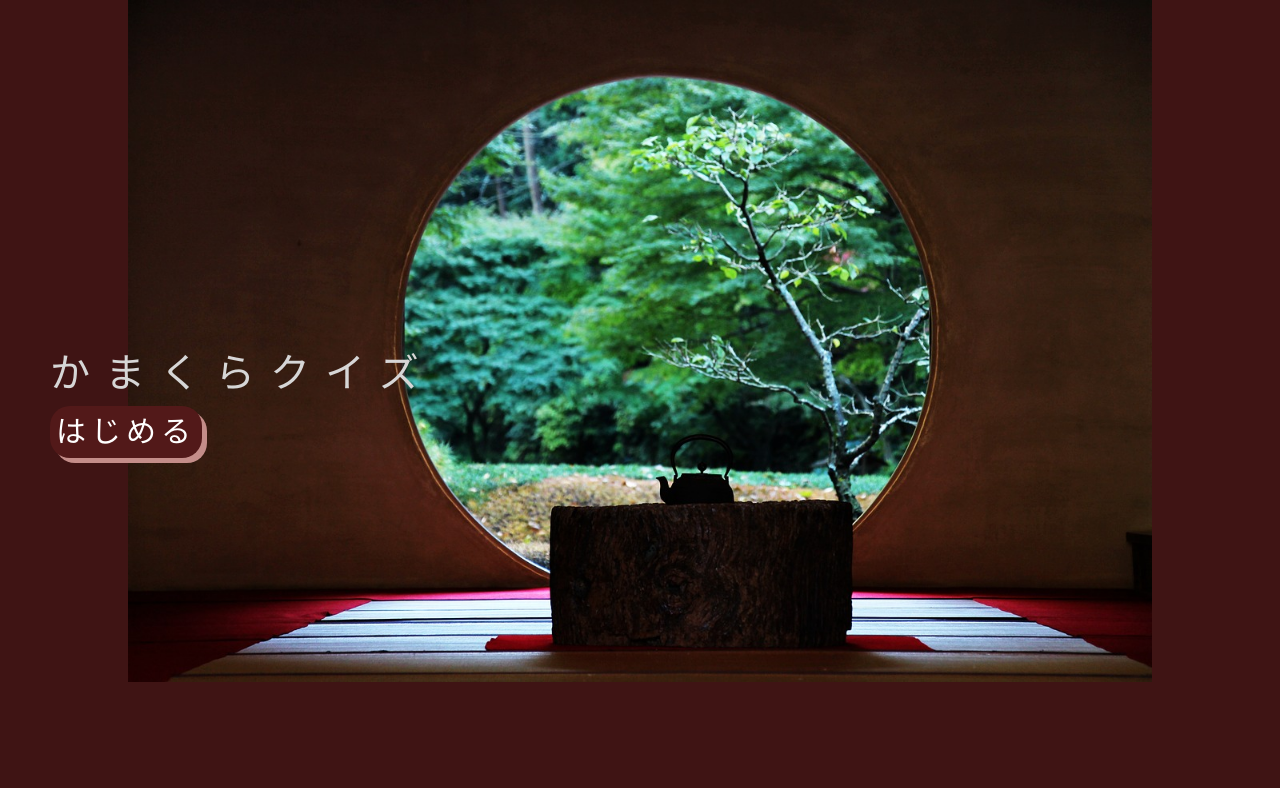
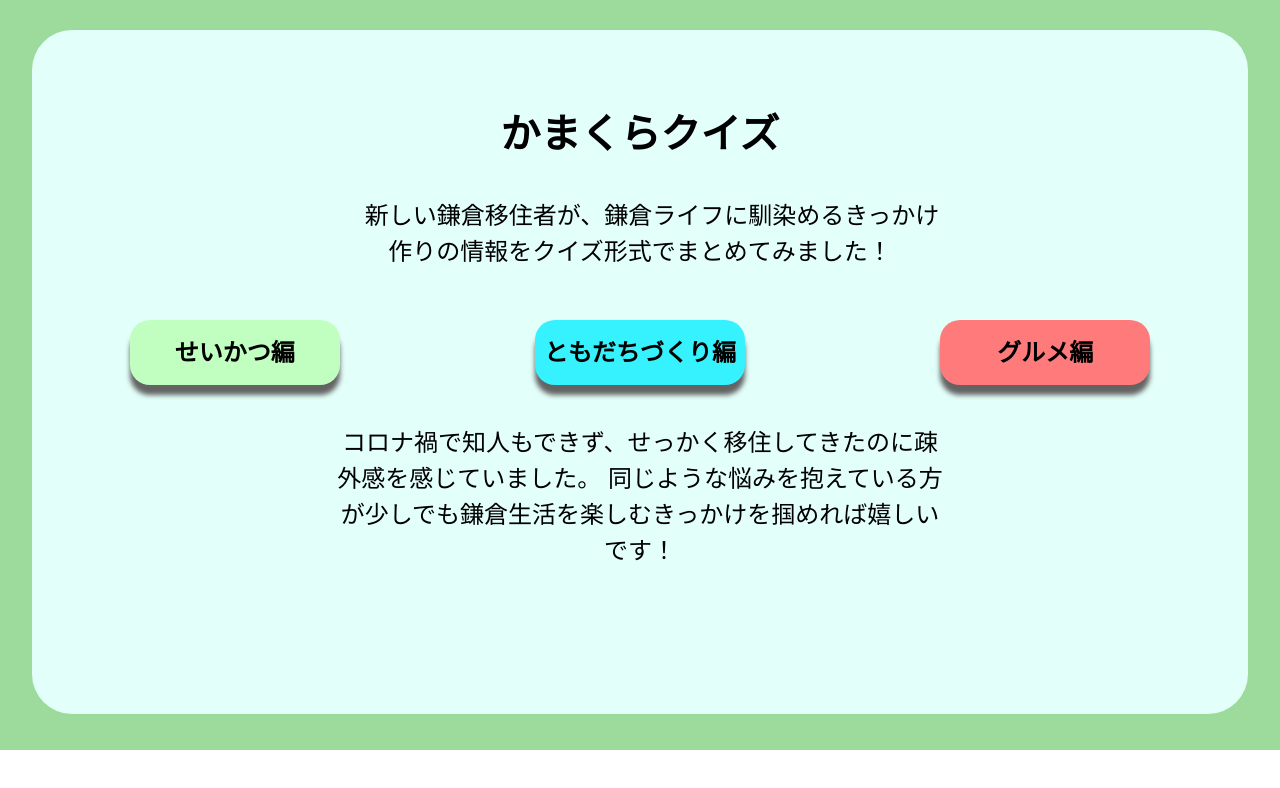
Before and after one commit to seita39/kamakura4, a plain HTML site: page index.html in a window 1280 px wide. Drawn offline with nearby package versions, Linux system fonts and the light colour scheme.

Commit message:
Add files via upload

```diff
--- a/index.html
+++ b/index.html
@@ -4,19 +4,60 @@
     <meta charset="UTF-8">
     <meta name="viewport" content="width=device-width, initial-scale=1.0, maximum-scale=1.0, minimum-scale=1.0">
     <title>かまくらクイズ</title>
-    <link rel="stylesheet" href="https://seita39.github.io/kamakura4/style.css">
+    <link rel="stylesheet" href="https://seita39.github.io/kamakura4/styles.css">
     <link rel="stylesheet" href="https://stackpath.bootstrapcdn.com/bootstrap/4.2.1/css/bootstrap.min.css" integrity="sha384-GJzZqFGwb1QTTN6wy59ffF1BuGJpLSa9DkKMp0DgiMDm4iYMj70gZWKYbI706tWS" crossorigin="anonymous">
     <script src="https://ajax.googleapis.com/ajax/libs/jquery/2.1.4/jquery.min.js"></script>
 </head>
 
 <body>
-    <div class="top-visit">
-        <div class="topimgdiv">
-            <img src="https://seita39.github.io/kamakura4/茶の間.jpeg" alt="" class="topimg">
+    <div class="wrapper">
+        <div class="top">
+            <h1 class="title">かまくらクイズ</h1>
+            <p class="concept1">
+                　新しい鎌倉移住者が、鎌倉ライフに馴染めるきっかけ作りの情報をクイズ形式でまとめてみました！
+
+            </p>
+            <div class="genres">
+                <button type="button" class="btn-change1">せいかつ編</button>
+                <button type="button" class="btn-change2">ともだちづくり編</button>
+                <button type="button" class="btn-change3">グルメ編</button>
+            </div>
+
+            <p class="concept">
+                コロナ禍で知人もできず、せっかく移住してきたのに疎外感を感じていました。
+                同じような悩みを抱えている方が少しでも鎌倉生活を楽しむきっかけを掴めれば嬉しいです！
+            </p>
+
+
         </div>
-        <div class="textbox">
-            <h1>かまくらクイズ</h1>
-            <button><a href="https://seita39.github.io/kamakura4/indexxx.html">はじめる</a></button>
+        <div class="quiz-display">
+            <div class="question">
+                <div id="q-text">q-text</div>
+                <button type="button" class="btn btn-block btn-lg btn-info">Primary</button>
+                <button type="button" class="btn btn-block btn-lg btn-info">Primary</button>
+                <button type="button" class="btn btn-block btn-lg btn-info">Primary</button>
+                <button type="button" class="btn btn-block btn-lg btn-info">Primary</button>
+            </div>
+            <div class="answer">
+                <div id="a-text">A. 正解or不正解</div>
+                <div class="an-detail" id="detail"></div>
+                <button type="button" class="btn-next btn-danger">次へ</button>
+            </div>
         </div>
+
     </div>
+    <script src="https://seita39.github.io/kamakura4/main.js"></script>
+    <script src="https://seita39.github.io/kamakura4/jquery.js"></script>
+
+    <!-- 　ようこそかまくらへ！このサイトは、
+                新しく鎌倉に移住してきた方々が、よりスムーズに鎌倉に馴染めるように、
+                役に立つ情報をクイズ形式でまとめたゲームサイトです。
+                私もかつて、東京での仕事をやめて実家も出て、心機一転鎌倉で
+                一人暮らし・同棲生活を始めました。
+                当時はコロナが流行し始めた頃で、
+                周囲とコミュニケーションが取りにくく、生活に苦労しました。
+                当時知りたかった情報を、クイズ形式で遊びながらしれるようにまとめてみたので、
+                同じような悩みを抱えている鎌倉移住したての方や、これから鎌倉移住を検討している方の
+                一つのヒントになれば幸いです。
+             -->
 </body>
```
